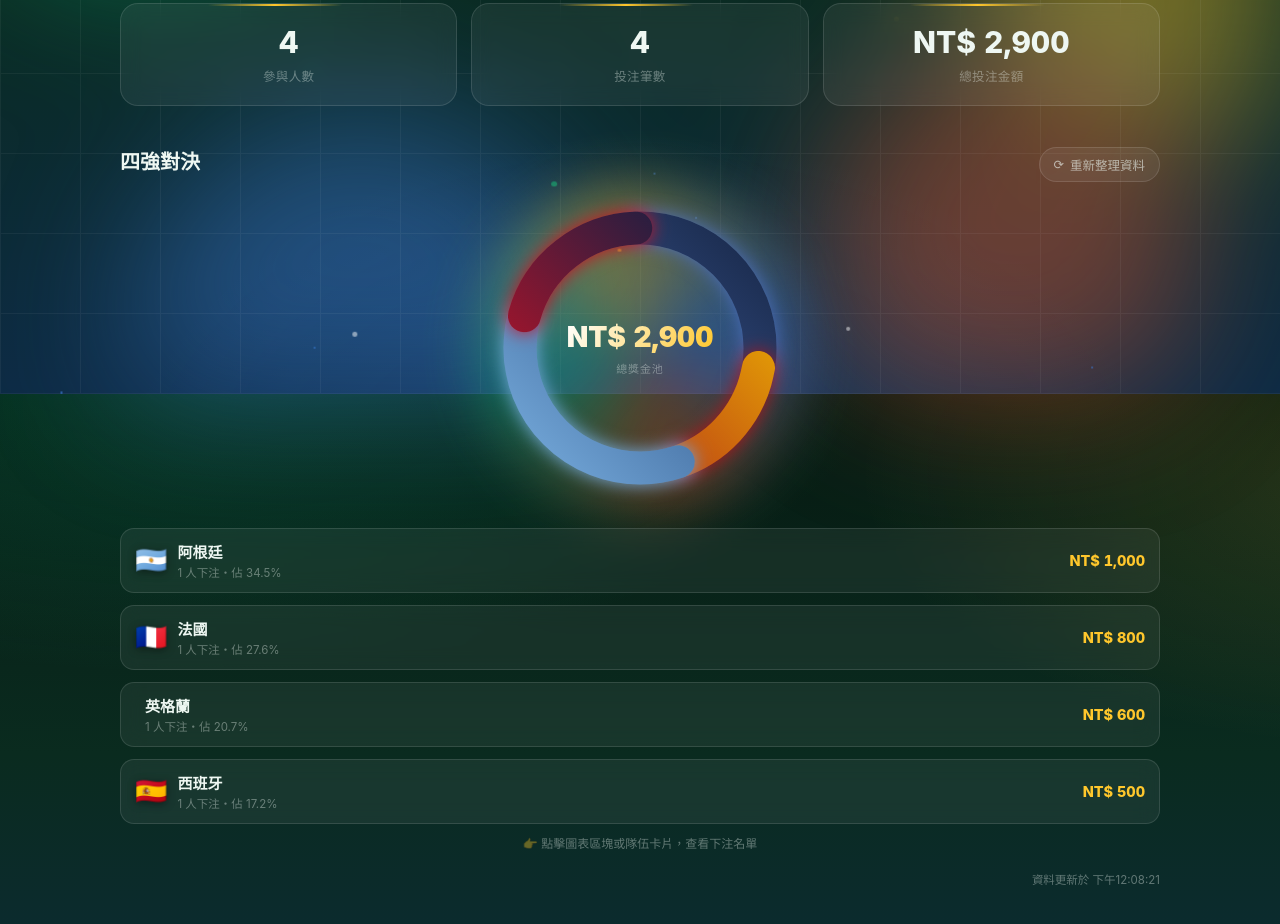
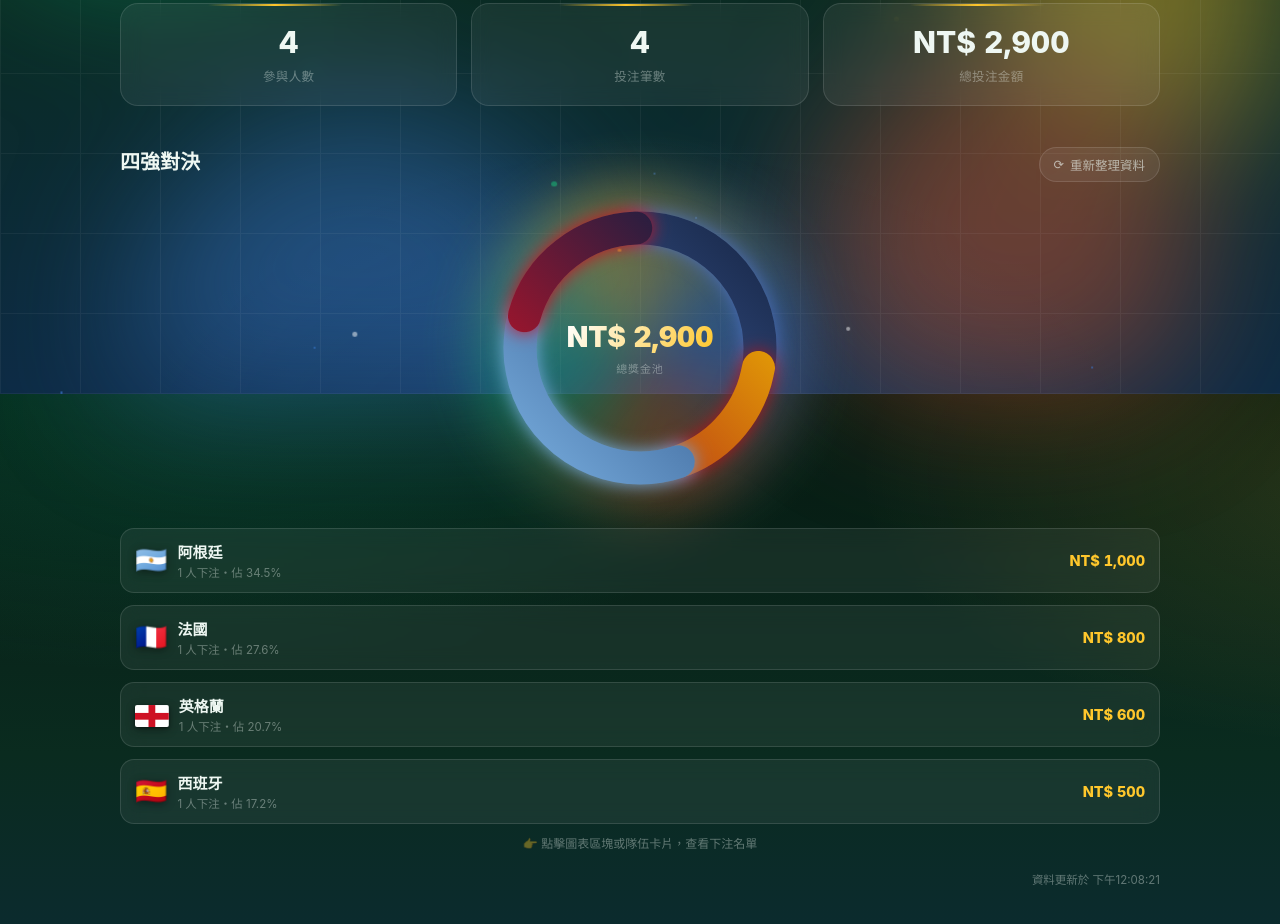
Before and after one commit to worldcup2026-champion/2026-worldcup-final4, a plain HTML site: page index.html in a window 1280 px wide. Shown: the part 406-1330 px from the top of the page. Drawn offline with Linux system fonts and the light colour scheme.

Commit message:
Update style.css

```diff
--- a/style.css
+++ b/style.css
@@ -467,6 +467,15 @@ body {
   flex-shrink: 0;
 }
 
+.flag-svg {
+  width: 1.3em;
+  height: 0.87em;
+  vertical-align: -0.15em;
+  border-radius: 2px;
+  box-shadow: 0 1px 3px rgba(0, 0, 0, 0.4);
+  flex-shrink: 0;
+}
+
 .legend-chip .chip-info {
   flex: 1;
   display: flex;
```
